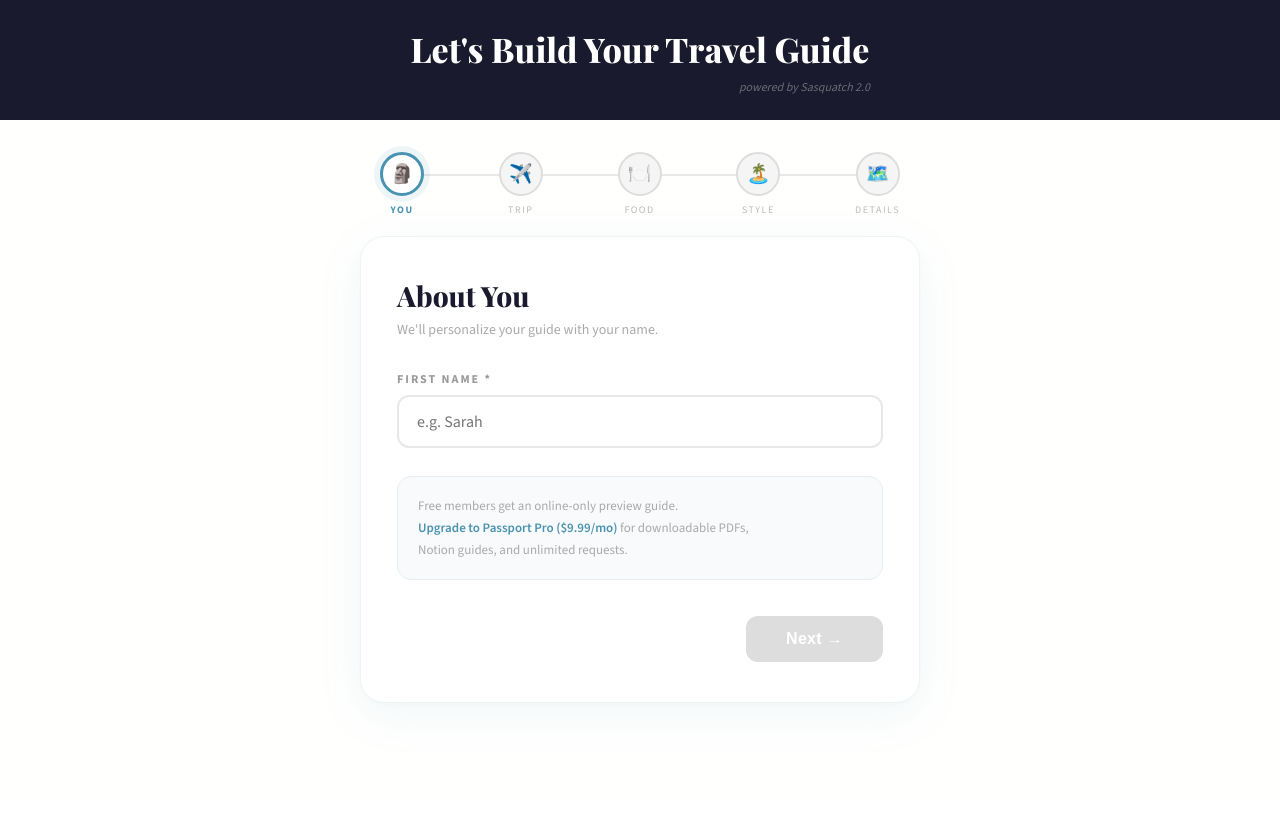
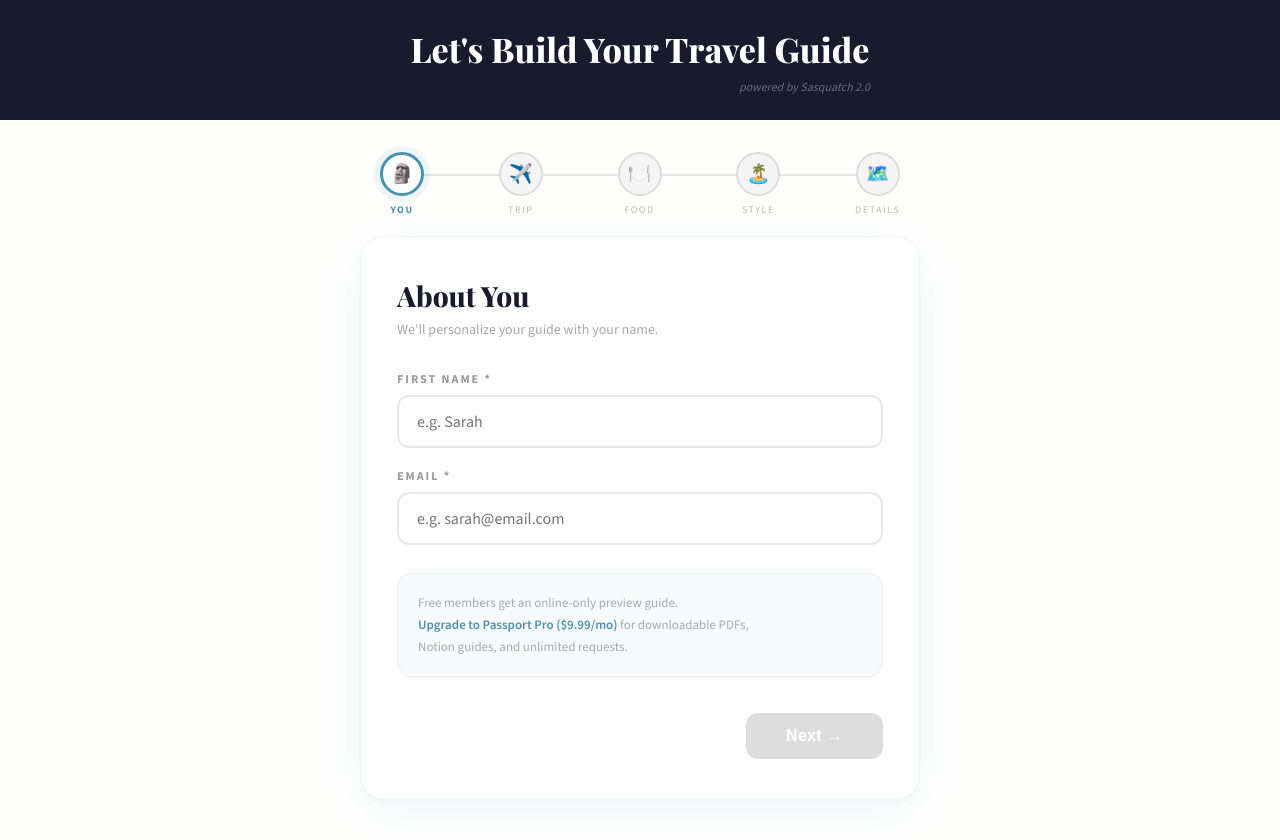
Before and after one commit to Korbin091/planpackstay-form, a React (Vite) app: page / in a window 1280 px wide. Shown: the top 840 px of the page. Before the commit the page ends 800 px from the top, so only its background shows below. Built offline with nearby package versions, Linux system fonts and the light colour scheme.

Commit message:
Update IntakeForm.jsx

```diff
--- a/src/IntakeForm.jsx
+++ b/src/IntakeForm.jsx
@@ -176,7 +176,7 @@ export default function IntakeForm() {
   const [foodTab, setFoodTab] = useState(0);
   const [done, setDone] = useState(false);
   const [form, setForm] = useState({
-    firstName: "", departing: "", destination: "",
+    firstName: "", email: "", departing: "", destination: "",
     dateStart: "", dateEnd: "", travelers: 2, budget: "",
     food: [], dietary: [], cafe: [], desserts: [],
     interests: "", styles: [],
@@ -188,7 +188,7 @@ export default function IntakeForm() {
   const cur = getCurrency(form.departing);
 
   const ok = () => {
-    if (step === 0) return form.firstName.trim().length > 0;
+    if (step === 0) return form.firstName.trim().length > 0 && form.email.includes("@");
     if (step === 1) return form.departing.trim().length > 0 && form.destination.trim().length > 0 && form.dateStart && form.dateEnd && form.budget;
     if (step === 2) return form.food.length > 0 || form.cafe.length > 0;
     if (step === 3) return form.styles.length > 0;
@@ -305,6 +305,11 @@ export default function IntakeForm() {
               <label style={lbl}>First Name *</label>
               <input type="text" placeholder="e.g. Sarah" value={form.firstName}
                 onChange={e => s("firstName", e.target.value)} style={inp} onFocus={inpFocus} onBlur={inpBlur} />
+              <div style={{ marginTop: 20 }}>
+                <label style={lbl}>Email *</label>
+                <input type="email" placeholder="e.g. sarah@email.com" value={form.email}
+                  onChange={e => s("email", e.target.value)} style={inp} onFocus={inpFocus} onBlur={inpBlur} />
+              </div>
               <div style={{ marginTop: 28, padding: "18px 20px", borderRadius: 14, background: "#f8fafb", border: "1px solid #e8eff3" }}>
                 <p style={{ color: "#aaa", fontSize: 13, margin: 0, lineHeight: 1.7 }}>
                   Free members get an online-only preview guide.<br />
```
